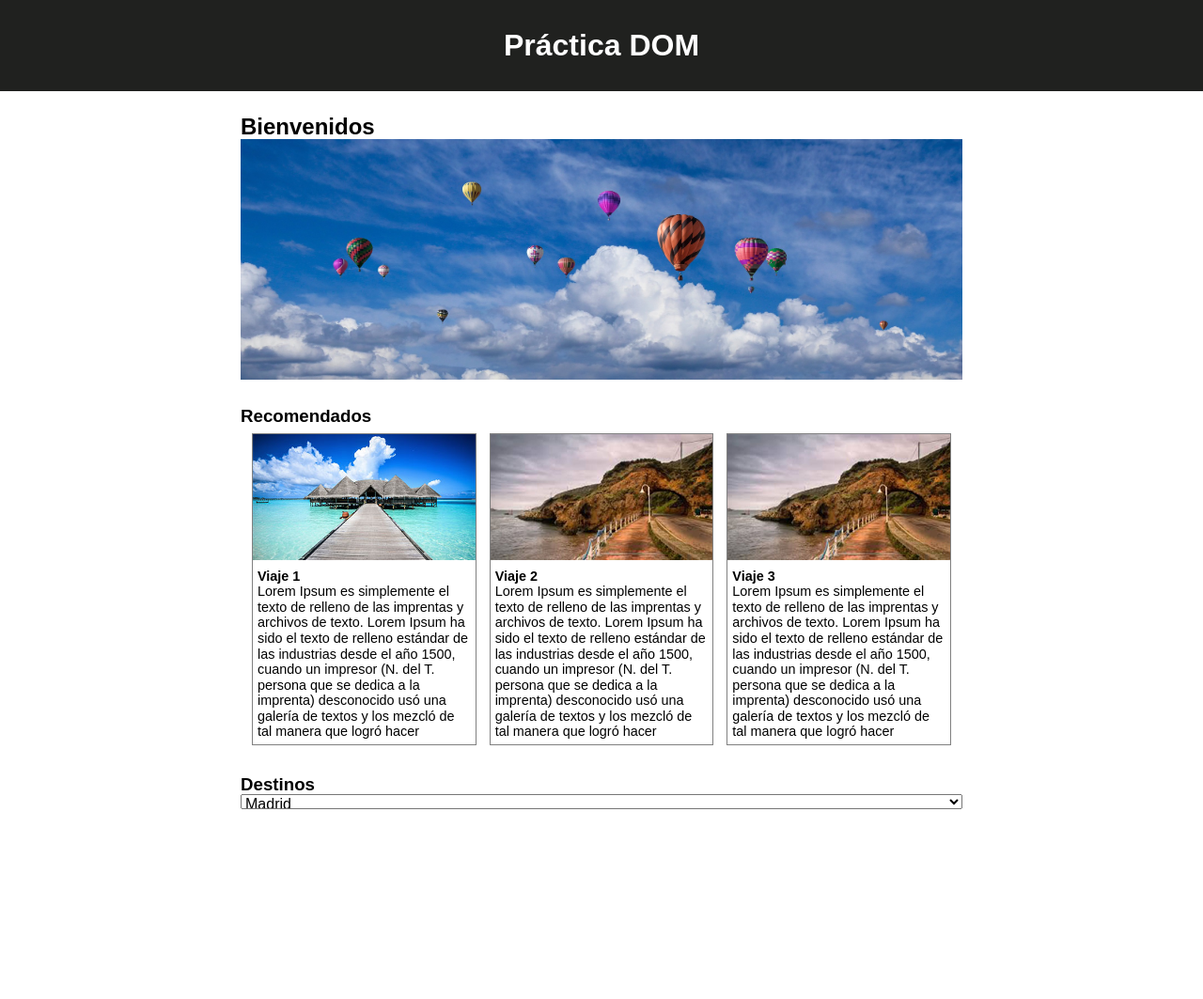
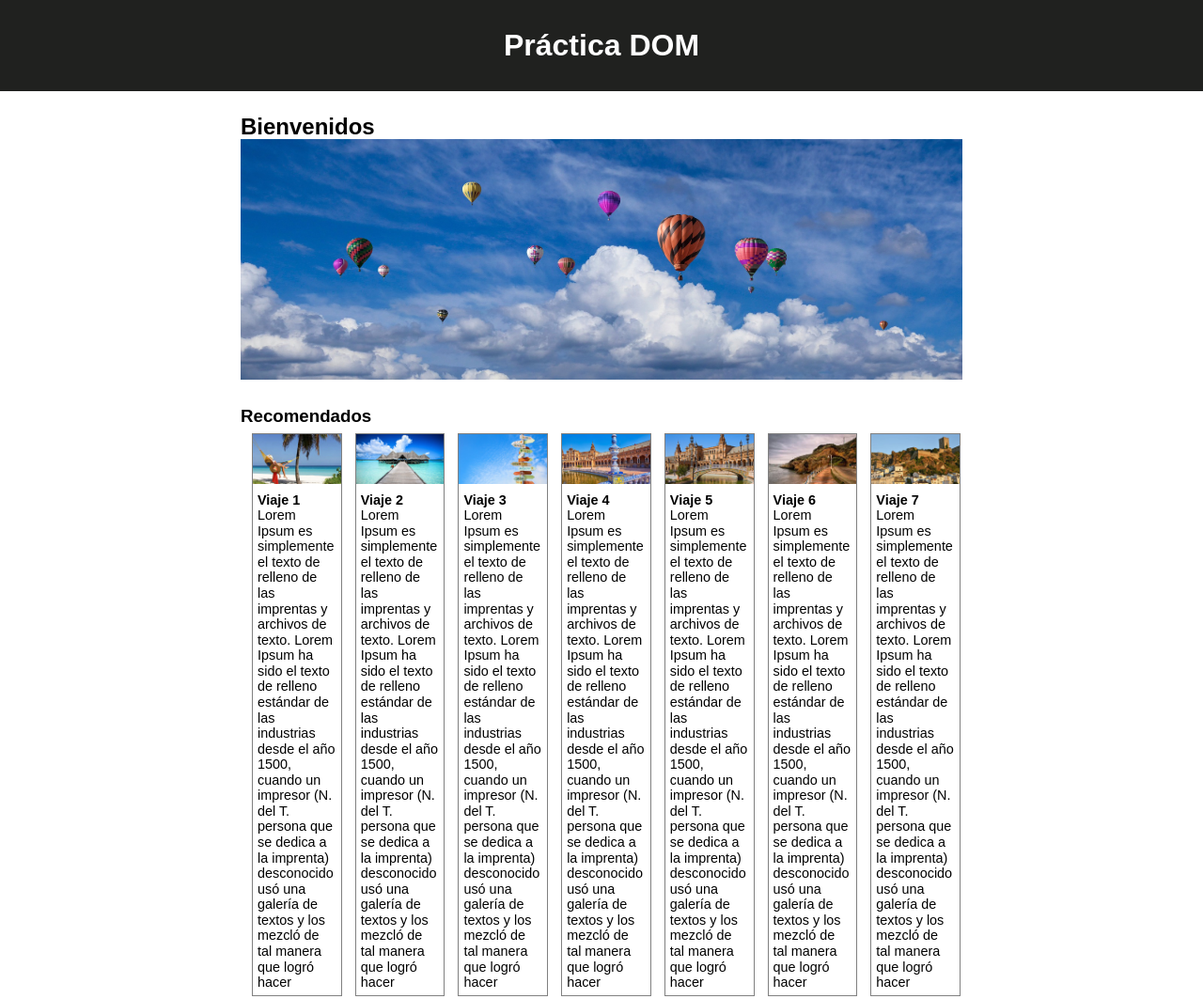
Before and after one commit to jonha20/DOM_Viajes, a plain HTML site: page index.html in a window 1280 px wide. Shown: the top 1063 px of the page at 94% size. Before the commit the page ends 866 px from the top, so only its background shows below. Drawn offline with Linux system fonts and the light colour scheme.

Commit message:
Ejercicio arreglado

```diff
--- a/css/style.css
+++ b/css/style.css
@@ -31,19 +31,17 @@ select{
   display: flex;
   margin: 0 5px;
   font-size: 0.9em;
+  justify-content: center;
+  width: 100%;
 }
 #contenedor2 img {
   width: 100%;
 }
-.viaje1,
-.viaje2,
-.viaje3 {
+.viaje {
   border: 0.3px solid grey;
   margin: 7px;
 }
-.viaje1-texto,
-.viaje2-texto,
-.viaje3-texto {
+.viaje-texto {
   padding: 5px;
 }
 
--- a/index.html
+++ b/index.html
@@ -18,45 +18,8 @@
       </section>
       <h3>Recomendados</h3>
       <article id="contenedor2">
-        <div class="viaje1">
-          <img src="" alt="" srcset="" />
-          <div class="viaje1-texto">
-            <h4>Viaje 1</h4>
-            <p>
-              Lorem Ipsum es simplemente el texto de relleno de las imprentas y
-              archivos de texto. Lorem Ipsum ha sido el texto de relleno
-              estándar de las industrias desde el año 1500, cuando un impresor
-              (N. del T. persona que se dedica a la imprenta) desconocido usó
-              una galería de textos y los mezcló de tal manera que logró hacer
-            </p>
-          </div>
-        </div>
-        <div class="viaje2">
-          <img src="" alt="" srcset="" />
-          <div class="viaje3-texto">
-            <h4>Viaje 2</h4>
-            <p>
-              Lorem Ipsum es simplemente el texto de relleno de las imprentas y
-              archivos de texto. Lorem Ipsum ha sido el texto de relleno
-              estándar de las industrias desde el año 1500, cuando un impresor
-              (N. del T. persona que se dedica a la imprenta) desconocido usó
-              una galería de textos y los mezcló de tal manera que logró hacer
-            </p>
-          </div>
-        </div>
-        <div class="viaje3">
-          <img src="" alt="" srcset="" />
-          <div class="viaje3-texto">
-            <h4>Viaje 3</h4>
-            <p>
-              Lorem Ipsum es simplemente el texto de relleno de las imprentas y
-              archivos de texto. Lorem Ipsum ha sido el texto de relleno
-              estándar de las industrias desde el año 1500, cuando un impresor
-              (N. del T. persona que se dedica a la imprenta) desconocido usó
-              una galería de textos y los mezcló de tal manera que logró hacer
-            </p>
-          </div>
-        </div>
+
+
       </article>
       <article>
         <h3>Destinos</h3>
--- a/js/script.js
+++ b/js/script.js
@@ -21,37 +21,37 @@ const data = [
 ];
 const dataViajes = [
   {
-    title: "Example Title 1",
+    title: "Viaje 1",
     description: "Example Description 1",
     url_img: "./assets/viajes/viajes-1.jpg",
   },
   {
-    title: "Example Title 2",
+    title: "Viaje 2",
     description: "Example Description 2",
     url_img: "./assets/viajes/viajes-2.jpg",
   },
   {
-    title: "Example Title 3",
+    title: "Viaje 3",
     description: "Example Description 3",
     url_img: "./assets/viajes/viajes-3.jpg",
   },
   {
-    title: "Example Title 3",
+    title: "Viaje 4",
     description: "Example Description 3",
     url_img: "./assets/viajes/viajes-4.jpg",
   },
   {
-    title: "Example Title 3",
+    title: "Viaje 5",
     description: "Example Description 3",
     url_img: "./assets/viajes/viajes-5.jpg",
   },
   {
-    title: "Example Title 3",
+    title: "Viaje 6",
     description: "Example Description 3",
     url_img: "./assets/viajes/viajes-6.jpg",
   },
   {
-    title: "Example Title 3",
+    title: "Viaje 7",
     description: "Example Description 3",
     url_img: "./assets/viajes/viajes-7.jpg",
   },
@@ -72,9 +72,26 @@ const cities = [
 document
   .querySelectorAll("#contenedor1 > figure > img")[0]
   .setAttribute("src", data[1].url_img);
-document.querySelectorAll("#contenedor2 div img").forEach((fotos) => {
-  fotos.setAttribute("src", getRandomIndex(dataViajes).url_img);
+
+
+let contenedor = document.getElementById("contenedor2")
+dataViajes.forEach((viajes)=>{
+  contenedor.innerHTML +=
+        `<div class="viaje">
+          <img src="${viajes.url_img}" alt="" srcset="" />
+          <div class="viaje-texto">
+            <h4>${viajes.title}</h4>
+            <p>
+              Lorem Ipsum es simplemente el texto de relleno de las imprentas y
+              archivos de texto. Lorem Ipsum ha sido el texto de relleno
+              estándar de las industrias desde el año 1500, cuando un impresor
+              (N. del T. persona que se dedica a la imprenta) desconocido usó
+              una galería de textos y los mezcló de tal manera que logró hacer
+            </p>
+          </div>
+        </div>`
 });
+
 let destinos = document.getElementById("comunidades");
 cities.forEach((city) => {
   destinos.innerHTML += `<option value="${city}">${city}</option>`;
```
